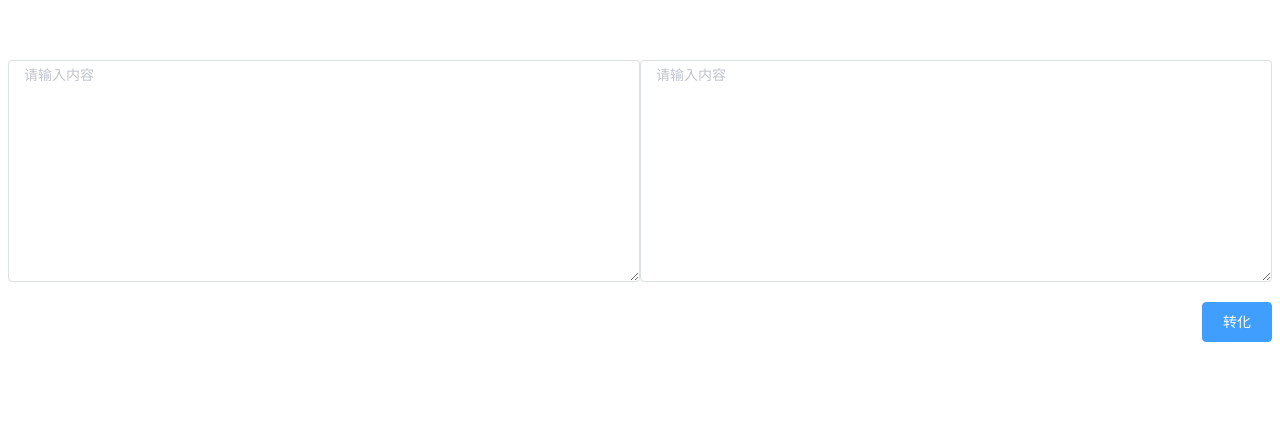
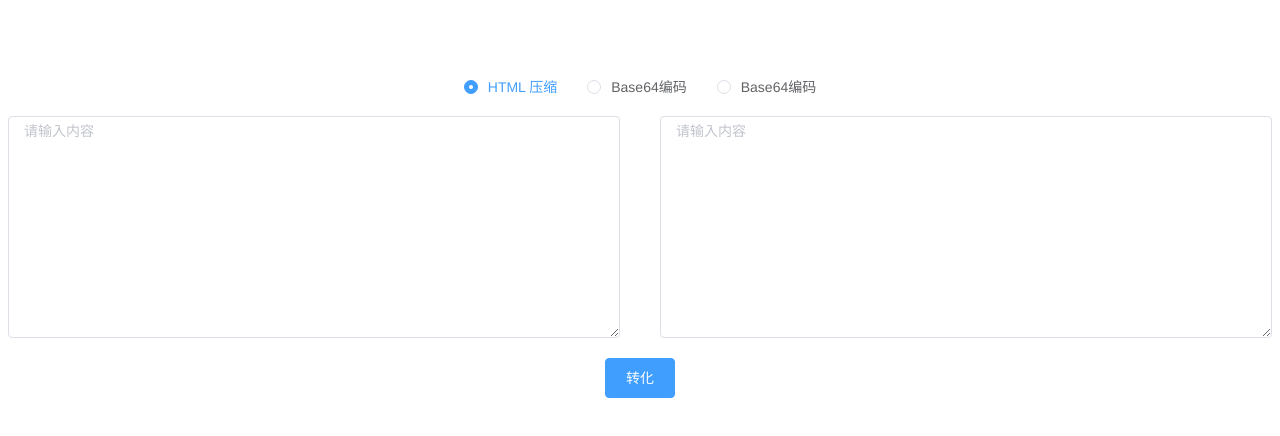
Before and after one commit to AndrosEt/ToolBox, a Vue app: page / in a window 1280 px wide. Shown: the top 436 px of the page. Built offline with nearby package versions, Linux system fonts and the light colour scheme.

Commit message:
add base64 tool

```diff
--- a/package.json
+++ b/package.json
@@ -10,6 +10,7 @@
   "dependencies": {
     "core-js": "^3.6.5",
     "element-ui": "^2.13.2",
+    "js-base64": "^3.5.2",
     "vue": "^2.6.12"
   },
   "devDependencies": {
--- a/src/components/HelloWorld.vue
+++ b/src/components/HelloWorld.vue
@@ -1,25 +1,34 @@
 <template>
   <div class="container">
+    <el-radio-group v-model="functionType" style="margin: 20px">
+      <el-radio :label="0">HTML 压缩</el-radio>
+      <el-radio :label="1">Base64编码</el-radio>
+      <el-radio :label="2">Base64编码</el-radio>
+    </el-radio-group>
     <div class="html-optimize">
       <el-input
               type="textarea"
               :rows="10"
               placeholder="请输入内容"
-              v-model="textareaInput">
+              v-model="textareaInput"
+              style="margin-right: 20px">
       </el-input>
 
       <el-input
               type="textarea"
               :rows="10"
               placeholder="请输入内容"
-              v-model="textareaOutput">
+              v-model="textareaOutput"
+              style="margin-left: 20px">
       </el-input>
     </div>
-    <el-button class="btn" type="primary" @click="compress" >转化</el-button>
+    <el-button class="btn" type="primary" @click="compress">转化</el-button>
   </div>
 </template>
 
 <script>
+  import {Base64} from "js-base64";
+
   export default {
     name: 'HelloWorld',
     props: {
@@ -27,14 +36,30 @@ export default {
     },
     data() {
       return {
+        functionType: 0,
         visible: false,
         textareaInput: '',
-      textareaOutput: ''
+        textareaOutput: '',
+        functionTypeList: [
+          0, // html optimize
+          1, // base64 encode
+          2, // base64 decode
+        ]
       }
     },
     methods: {
       compress() {
+        switch (this.functionType) {
+          case 0 :
             this.textareaOutput = this.textareaInput.replace(/\s{2,}/g, ' ').replace(/\n/g, '')
+            break;
+          case 1 :
+            this.textareaOutput = Base64.encode(this.textareaInput)
+            break;
+          case 2:
+            this.textareaOutput = Base64.decode(this.textareaInput)
+            break;
+        }
       }
     }
   }
@@ -45,17 +70,21 @@ export default {
   h3 {
     margin: 40px 0 0;
   }
+
   ul {
     list-style-type: none;
     padding: 0;
   }
+
   li {
     display: inline-block;
     margin: 0 10px;
   }
+
   a {
     color: #42b983;
   }
+
   .container {
     display: flex;
     flex-direction: column;
@@ -64,10 +93,11 @@ a {
       display: flex;
       flex-direction: row;
     }
+
     .btn {
       margin-top: 20px;
       width: fit-content;
-      align-self: flex-end;
+      align-self: center;
     }
   }
 </style>
--- a/src/main.js
+++ b/src/main.js
@@ -2,7 +2,9 @@ import Vue from 'vue'
 import App from './App.vue'
 import ElementUI from 'element-ui';
 import 'element-ui/lib/theme-chalk/index.css';
+// import Base64 from 'js-base64'
 Vue.use(ElementUI);
+// Vue.use(Base64)
 
 new Vue({
   el: '#app',
```
Also changed, not shown: 11 other files (tests, documents, lock files or other folders). Lines whose indentation alone changed are shown as unchanged.
